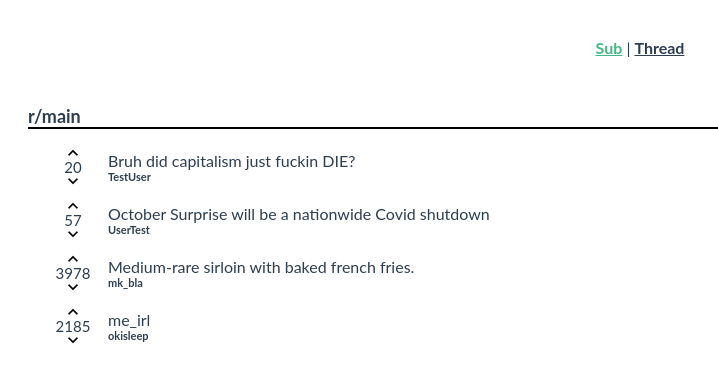
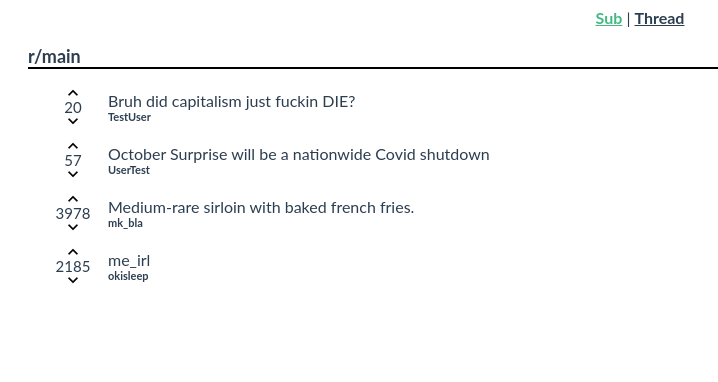
Before and after one commit to mismaah/reddit-clone, a Vue app: page / in a window 1280 px wide. Shown: the top 382 px of the page, without its empty margins (0-718 px from the left). Built offline with nearby package versions, Linux system fonts and the light colour scheme.

Commit message:
remove padding

```diff
--- a/src/App.vue
+++ b/src/App.vue
@@ -16,16 +16,10 @@
   text-align: center;
   color: #2c3e50;
 }
-
-#nav {
-  padding: 30px;
-}
-
 #nav a {
   font-weight: bold;
   color: #2c3e50;
 }
-
 #nav a.router-link-exact-active {
   color: #42b983;
 }
```
